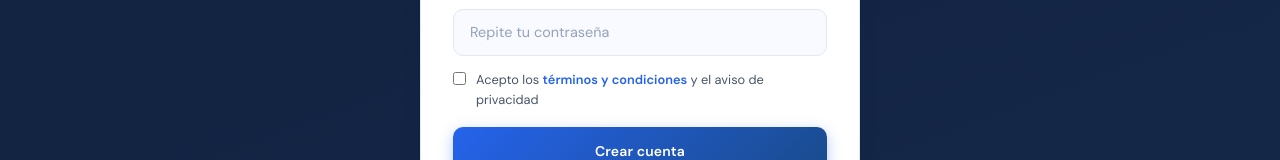
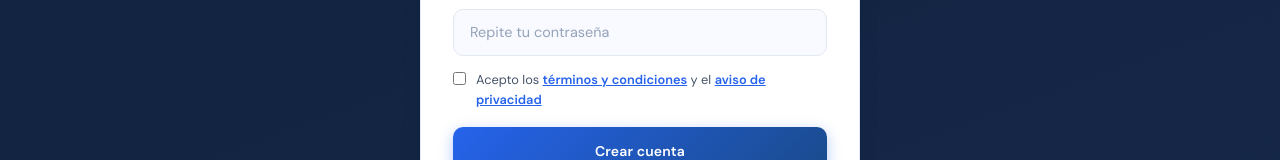
Before and after one commit to BlackRubick/JD, a React (Create React App) app in the folder jared/: page /register in a window 1280 px wide. Shown: the part 727-887 px from the top of the page. Built offline with nearby package versions, Linux system fonts and the light colour scheme; no server answers.

Commit message:
first commit2

```diff
--- a/jared/src/pages/HomePage.jsx
+++ b/jared/src/pages/HomePage.jsx
@@ -181,8 +181,9 @@ function HomePage({ role, onLogout }) {
           <div style={{ display: 'grid', gridTemplateColumns: 'repeat(auto-fit, minmax(280px, 1fr))', gap: 20, marginBottom: 32 }}>
             {[
               { name: 'CES-D', desc: 'Escala de depresión del Centro de Estudios Epidemiológicos', icon: '🧩', color: '#2563eb' },
-              { name: 'GAD-7', desc: 'Escala de trastorno de ansiedad generalizada', icon: '💡', color: '#7c3aed' },
               { name: 'PSS', desc: 'Escala de estrés percibido', icon: '⚡', color: '#0891b2' },
+              { name: 'IDARE', desc: 'Inventario de Ansiedad Estado-Rasgo', icon: '📝', color: '#f59e42' },
+              { name: 'BSS', desc: 'Escala de desesperanza de Beck', icon: '🕊️', color: '#10b981' },
             ].map((t) => (
               <div key={t.name} className="card" style={{ padding: '24px' }}>
                 <div style={{ display: 'flex', alignItems: 'center', gap: 12, marginBottom: 12 }}>
--- a/jared/src/pages/RegisterPage.jsx
+++ b/jared/src/pages/RegisterPage.jsx
@@ -114,7 +114,15 @@ function RegisterPage({ onLogin }) {
         </div>
         <label style={{ display: 'flex', alignItems: 'flex-start', gap: 10, fontSize: '0.8rem', color: '#475569', cursor: 'pointer' }}>
           <input type="checkbox" required style={{ marginTop: 2, accentColor: 'var(--blue2)' }} />
-          <span>Acepto los <span style={{ color: 'var(--blue2)', fontWeight: 600 }}>términos y condiciones</span> y el aviso de privacidad</span>
+          <span>
+            Acepto los{' '}
+            <Link to="/privacy" style={{ color: 'var(--blue2)', fontWeight: 600, textDecoration: 'underline', cursor: 'pointer' }}>
+              términos y condiciones
+            </Link>{' '}y el{' '}
+            <Link to="/privacy" style={{ color: 'var(--blue2)', fontWeight: 600, textDecoration: 'underline', cursor: 'pointer' }}>
+              aviso de privacidad
+            </Link>
+          </span>
         </label>
         <button type="submit" className="btn-primary" style={{ width: '100%', padding: '14px', marginTop: 4 }} disabled={loading}>
           {loading ? 'Creando cuenta...' : 'Crear cuenta'}
```
